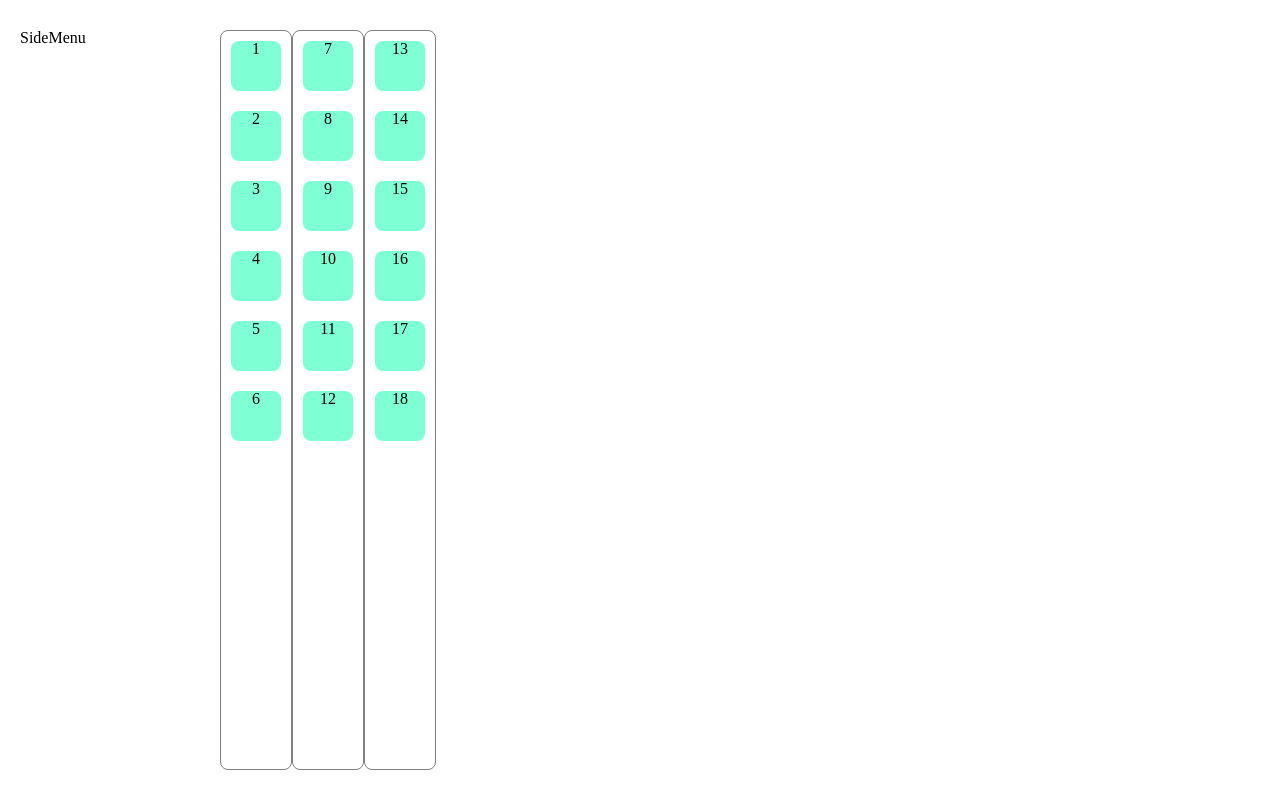
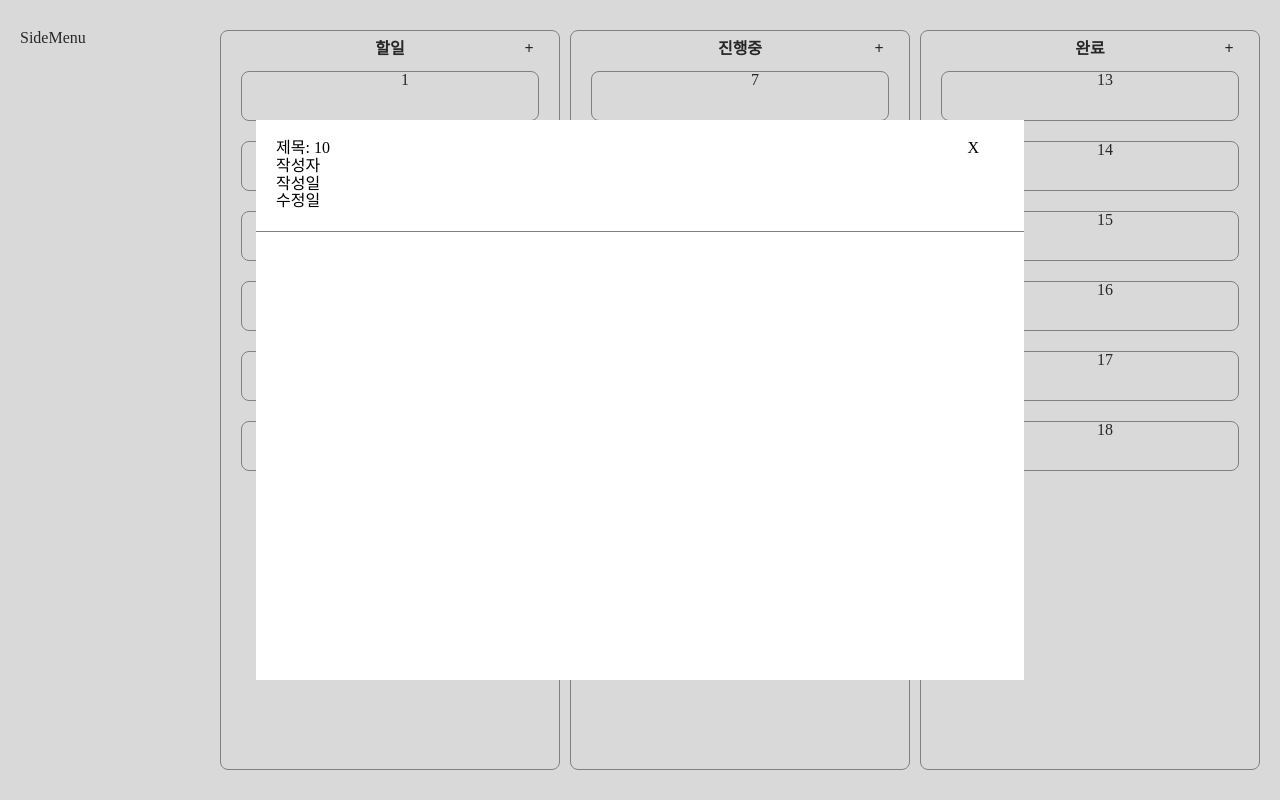
Before and after one commit to leesh235/noticeApp, a React (Create React App) app: page / in a window 1280 px wide. Both pictures are taken after a click on the item "10". Built offline with nearby package versions, Linux system fonts and the light colour scheme.

Commit message:
노트 디테일, 노트 작성 모달 컴포넌트 세팅

```diff
--- /dev/null
+++ b/src/components/Detail/Detail.css
@@ -0,0 +1,63 @@
+.modal {
+    width: 100vw;
+    height: 100vh;
+    display: flex;
+    justify-content: center;
+    align-items: center;
+    background-color: rgb(
+        128,
+        128,
+        128,
+        0.3
+    ); /*opacity는 하위 컨텐츠에 상속되는데 이렇게 하면 방지할 수 있다.*/
+    margin: auto;
+    position: fixed;
+    top: 0;
+    left: 0;
+}
+
+.box {
+    width: 60%;
+    height: 70%;
+    background-color: white;
+    display: grid;
+    grid-template-rows: 20% 80%;
+}
+
+#top {
+    display: grid;
+    grid-template-columns: 95% 5%;
+    grid-template-rows: repeat(4, 1fr);
+    border-bottom: 1px solid gray;
+    padding: 20px;
+}
+
+#top > :nth-child(1) {
+    grid-row: 1 / 2;
+    grid-column: 1 / 2;
+}
+
+#top > :nth-child(2) {
+    grid-row: 2 / 3;
+    grid-column: 1 / 2;
+}
+
+#top > :nth-child(3) {
+    grid-row: 3 / 4;
+    grid-column: 1 / 2;
+}
+
+#top > :nth-child(4) {
+    grid-row: 4 / 5;
+    grid-column: 1 / 2;
+}
+
+#top > :nth-child(5) {
+    grid-row: 1 / 2;
+    grid-column: 2 / 3;
+    cursor: pointer;
+}
+
+#contents {
+    padding: 20px;
+}
--- /dev/null
+++ b/src/components/Detail/Detail.js
@@ -0,0 +1,18 @@
+import "./Detail.css";
+
+export const Detail = ({ id, closeFunc }) => {
+    return (
+        <article className="modal">
+            <div className="box">
+                <section id="top">
+                    <div>제목: {id}</div>
+                    <div>작성자</div>
+                    <div>작성일</div>
+                    <div>수정일</div>
+                    <div onClick={closeFunc}>X</div>
+                </section>
+                <section id="contents"></section>
+            </div>
+        </article>
+    );
+};
--- /dev/null
+++ b/src/components/add/Add.js
@@ -0,0 +1,18 @@
+import "./Add.css";
+
+export const Add = ({ closeFunc }) => {
+    return (
+        <article className="modal">
+            <div className="box">
+                <section id="top">
+                    <div>제목: </div>
+                    <div>작성자</div>
+                    <div>작성일</div>
+                    <div>수정일</div>
+                    <div onClick={closeFunc}>X</div>
+                </section>
+                <section id="contents"></section>
+            </div>
+        </article>
+    );
+};
--- a/src/pages/home/Home.css
+++ b/src/pages/home/Home.css
@@ -1,8 +1,9 @@
 main {
     width: 100%;
     height: 100%;
-    display: flex;
-    flex-direction: row;
+    display: grid;
+    grid-template-columns: repeat(3, 3fr);
+    grid-gap: 10px;
 }
 .list {
     display: flex;
@@ -12,16 +13,46 @@ main {
     list-style: none;
     border: 1px solid gray;
     border-radius: 8px;
+    padding: 10px 20px;
 }
 
 .item {
-    width: 50px;
+    width: 100%;
     height: 50px;
     text-align: center;
     cursor: pointer;
     border-radius: 8px;
-    background-color: aquamarine;
-    margin: 10px;
+    border: 1px solid gray;
+    margin: 10px 0;
+    display: grid;
+    grid-template-columns: 30px auto;
+}
+
+.title {
+    height: 20px;
+    font-size: 16px;
+    font-weight: 600;
+    text-align: center;
+    display: grid;
+    grid-template-columns: repeat(3, 1fr);
+}
+
+.title > :nth-child(1) {
+    grid-column: 2/3;
+}
+
+.title > :nth-child(2) {
+    width: 20px;
+    height: 20px;
+    justify-self: flex-end;
+    cursor: pointer;
+    border-radius: 6px;
+}
+
+.title > :nth-child(2):hover {
+    color: white;
+    background-color: gray;
+    opacity: 0.4;
 }
 
 .grabbing {
--- a/src/pages/home/Home.js
+++ b/src/pages/home/Home.js
@@ -1,6 +1,11 @@
 import "./Home.css";
 import { useState, useEffect } from "react";
 import { useDnd } from "../../hooks/useDnd";
+import { Detail } from "../../components/Detail/Detail";
+import { Add } from "../../components/add/Add";
+
+const lists = ["todos", "progress", "complete"];
+const titles = ["할일", "진행중", "완료"];
 
 export default function Home() {
     const [dataList, setDataList] = useState({
@@ -8,44 +13,73 @@ export default function Home() {
         progress: [7, 8, 9, 10, 11, 12],
         complete: [13, 14, 15, 16, 17, 18],
     });
+    const [pageModal, setPageModal] = useState(false);
+    const [addModal, setAddModal] = useState(false);
+    const [id, setId] = useState(null);
 
     const { updateList, attribute } = useDnd({
         initList: { ...dataList },
     });
+
+    const _addList = (e) => {
+        setAddModal(true);
+        console.log(e.currentTarget);
+        console.log(e.currentTarget.parentElement.parentElement);
+    };
+
+    const _openPage = (e) => {
+        setPageModal(true);
+        setId(Number(e.currentTarget.parentElement.dataset.value));
+    };
 
     useEffect(() => {
         setDataList(updateList);
     }, [updateList]);
 
     return (
+        <>
             <main>
-            <ul id="todos" className="list">
-                {dataList.todos?.map((val, idx) => {
+                {lists.map((val, idx) => {
                     return (
-                        <li id={idx} key={idx} {...attribute}>
+                        <ul key={idx} id={val} className="list">
+                            <div className="title">
+                                <div>{titles[idx]}</div>
+                                <div onClick={_addList}>+</div>
+                            </div>
+                            {dataList[val]?.map((val, idx) => {
+                                return (
+                                    <li
+                                        id={idx}
+                                        key={idx}
+                                        {...attribute}
+                                        data-value={val}
+                                    >
+                                        <div></div>
+                                        <div data-id={idx} onClick={_openPage}>
                                             {val}
+                                        </div>
                                     </li>
                                 );
                             })}
                         </ul>
-            <ul id="progress" className="list">
-                {dataList.progress?.map((val, idx) => {
-                    return (
-                        <li id={idx} key={idx} {...attribute}>
-                            {val}
-                        </li>
                     );
                 })}
-            </ul>
-            <ul id="complete" className="list">
-                {dataList.complete?.map((val, idx) => {
-                    return (
-                        <li id={idx} key={idx} {...attribute}>
-                            {val}
-                        </li>
-                    );
-                })}
-            </ul>
             </main>
+            {pageModal && (
+                <Detail
+                    id={id}
+                    closeFunc={() => {
+                        setPageModal(false);
+                    }}
+                />
+            )}
+            {addModal && (
+                <Add
+                    closeFunc={() => {
+                        setAddModal(false);
+                    }}
+                />
+            )}
+        </>
     );
 }
```
Also changed, not shown: src/components/add/Add.css (added). Lines whose indentation alone changed are shown as unchanged.
